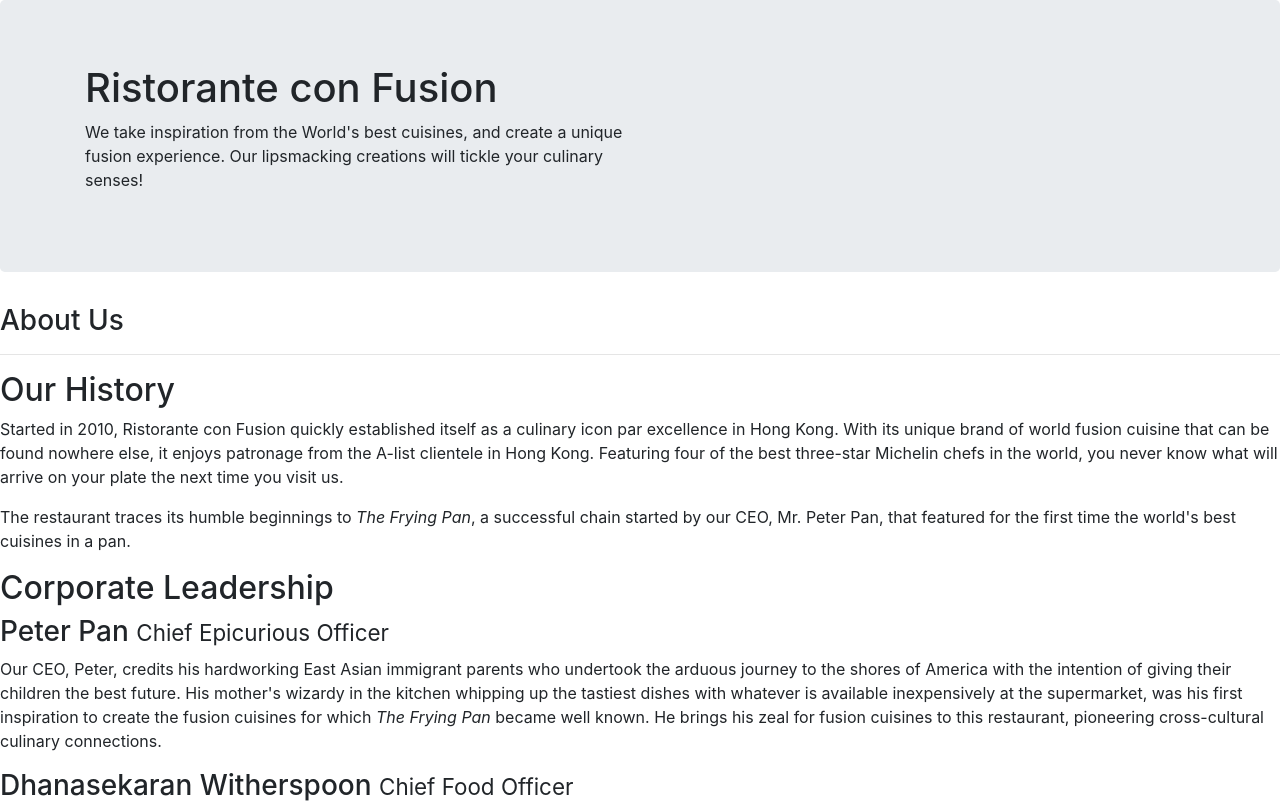
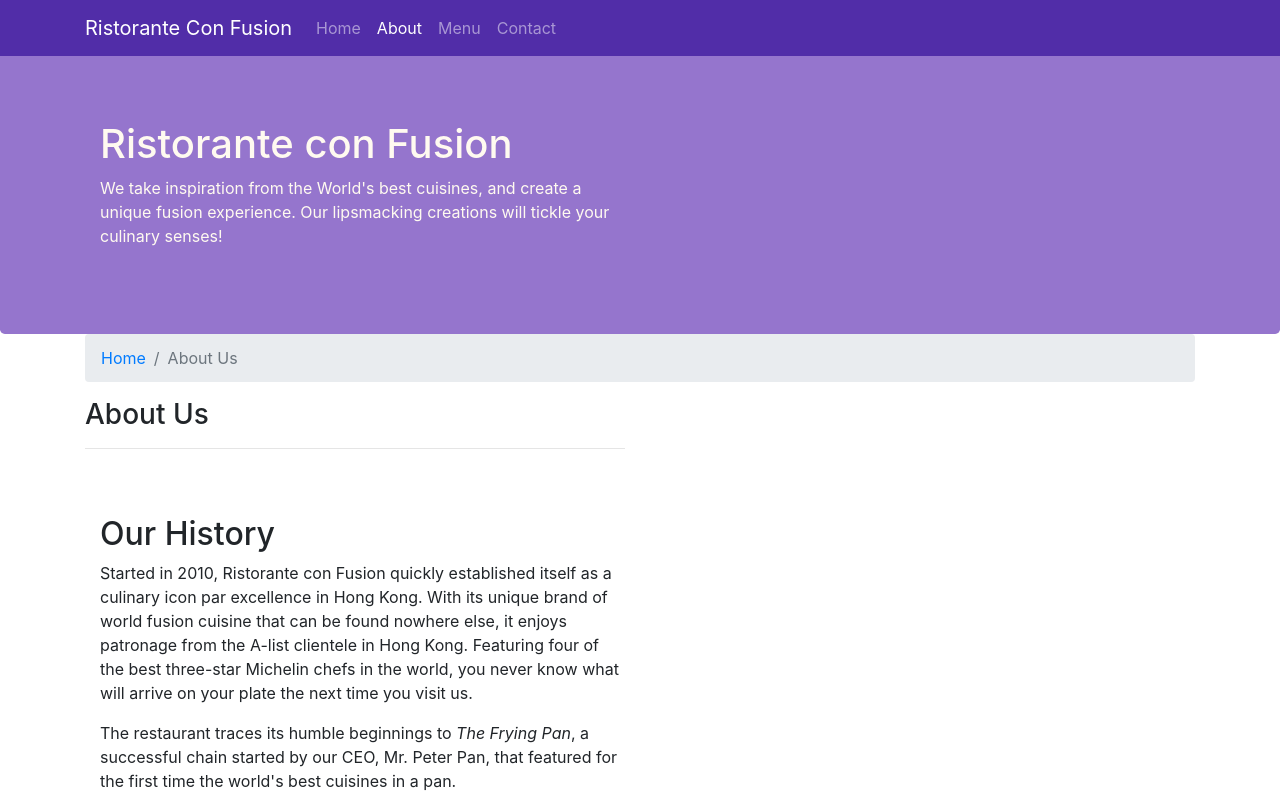
Before and after one commit to Devarsh-Dave/restaurant_bootstrap, a website: page aboutus.html in a window 1280 px wide. Shown: the top 806 px of the page. Drawn offline with nearby package versions, Linux system fonts and the light colour scheme.

Commit message:
Navbar and breadcrum

```diff
--- a/CSS/style.css
+++ b/CSS/style.css
@@ -28,3 +28,12 @@ address{
     margin:0px;
     color:#0f0f0f;
 }
+
+body{
+    padding:50px 0px 0px 0px;
+    z-index:0;
+}
+
+.navbar-dark {
+     background-color: #512DA8;
+}
--- a/aboutus.html
+++ b/aboutus.html
@@ -7,9 +7,28 @@
     <!-- Bootstrap CSS -->
     <link rel="stylesheet" href="node_modules/bootstrap/dist/css/bootstrap.min.css">
 
+    <link rel="stylesheet" href="CSS/style.css">
+
 </head>
 
 <body>
+
+    <nav class="navbar navbar-dark navbar-expand-sm  fixed-top">
+        <div class="container">
+            <button class="navbar-toggler" type="button" data-toggle="collapse" data-target="#Navbar">
+                <span class="navbar-toggler-icon"></span>
+            </button>
+           <a class="navbar-brand" href="./index.html">Ristorante Con Fusion</a>
+                <div class="collapse navbar-collapse" id="Navbar">
+                    <ul class="navbar-nav mr-auto">
+                        <li class="nav-item"><a class="nav-link" href="./index.html">Home</a></li>
+                        <li class="nav-item active"><a class="nav-link" href="#">About</a></li>
+                        <li class="nav-item"><a class="nav-link" href="#">Menu</a></li>
+                        <li class="nav-item"><a class="nav-link" href="#">Contact</a></li>
+                    </ul>
+                </div>
+        </div>
+    </nav>
 
     <header class="jumbotron">
         <div class="container">
@@ -18,42 +37,54 @@
                     <h1>Ristorante con Fusion</h1>
                     <p>We take inspiration from the World's best cuisines, and create a unique fusion experience. Our lipsmacking creations will tickle your culinary senses!</p>
                 </div>
-                <div class="col-12 col-sm">
-                </div>
+                <!-- <div class="col-12 col-sm">
+                </div> -->
             </div>
         </div>
     </header>
 
-    <div>
-        <div>
-            <div>
+    <div class="container">
+        <ol class="col-12 breadcrumb">
+            <li class="breadcrumb-item"><a href="./index.html">Home</a></li>
+            <li class="breadcrumb-item active">About Us</li>
+        </ol>
+        <div class="row">
+            <div class="col-12 col-sm-6">
                <h3>About Us</h3>
                <hr>
             </div>
         </div>
 
-        <div>
-            <div>
+        <div class="row-content">
+            <div class="col-12 col-sm-6">
                 <h2>Our History</h2>
                 <p>Started in 2010, Ristorante con Fusion quickly established itself as a culinary icon par excellence in Hong Kong. With its unique brand of world fusion cuisine that can be found nowhere else, it enjoys patronage from the A-list clientele in Hong Kong.  Featuring four of the best three-star Michelin chefs in the world, you never know what will arrive on your plate the next time you visit us.</p>
                 <p>The restaurant traces its humble beginnings to <em>The Frying Pan</em>, a successful chain started by our CEO, Mr. Peter Pan, that featured for the first time the world's best cuisines in a pan.</p>
             </div>
-            <div>
-            </div>
+            <!-- <div >
+            </div> -->
         </div>
 
 
-        <div>
-            <div>
+        <div class="row-content">
+            <div class="col-12 ">
                 <h2>Corporate Leadership</h2>
                 <h3>Peter Pan <small>Chief Epicurious Officer</small></h3>
-                <p>Our CEO, Peter, credits his hardworking East Asian immigrant parents who undertook the arduous journey to the shores of America with the intention of giving their children the best future. His mother's wizardy in the kitchen whipping up the tastiest dishes with whatever is available inexpensively at the supermarket, was his first inspiration to create the fusion cuisines for which <em>The Frying Pan</em> became well known. He brings his zeal for fusion cuisines to this restaurant, pioneering cross-cultural culinary connections.</p>
+                <!-- <div class="d-none d-sm-block"> -->
+                <p class="d-none d-sm-block">Our CEO, Peter, credits his hardworking East Asian immigrant parents who undertook the arduous journey to the shores of America with the intention of giving their children the best future. His mother's wizardy in the kitchen whipping up the tastiest dishes with whatever is available inexpensively at the supermarket, was his first inspiration to create the fusion cuisines for which <em>The Frying Pan</em> became well known. He brings his zeal for fusion cuisines to this restaurant, pioneering cross-cultural culinary connections.</p>
+                <!-- </div> -->
                 <h3>Dhanasekaran Witherspoon <small>Chief Food Officer</small></h3>
+                <div class="d-none d-sm-block">
                 <p>Our CFO, Danny, as he is affectionately referred to by his colleagues, comes from a long established family tradition in farming and produce. His experiences growing up on a farm in the Australian outback gave him great appreciation for varieties of food sources. As he puts it in his own words, <em>Everything that runs, wins, and everything that stays, pays!</em></p>
+                </div>
                 <h3>Agumbe Tang <small>Chief Taste Officer</small></h3>
+                <div class="d-none d-sm-block">
                 <p>Blessed with the most discerning gustatory sense, Agumbe, our CTO, personally ensures that every dish that we serve meets his exacting tastes. Our chefs dread the tongue lashing that ensues if their dish does not meet his exacting standards. He lives by his motto, <em>You click only if you survive my lick.</em></p>
+                </div>
                 <h3>Alberto Somayya <small>Executive Chef</small></h3>
+                <div class="d-none d-sm-block">
                 <p>Award winning three-star Michelin chef with wide International experience having worked closely with whos-who in the culinary world, he specializes in creating mouthwatering Indo-Italian fusion experiences. He says, <em>Put together the cuisines from the two craziest cultures, and you get a winning hit! Amma Mia!</em></p>
+                </div>
             </div>
        </div>
 
@@ -65,7 +96,7 @@
                 <div class="col-4 offset-1 col-sm-2">
                     <h5>Links</h5>
                     <ul class="list-unstyled">
-                        <li><a href="#">Home</a></li>
+                        <li><a href="index.html">Home</a></li>
                         <li><a href="#">About</a></li>
                         <li><a href="#">Menu</a></li>
                         <li><a href="#">Contact</a></li>
@@ -100,6 +131,10 @@
            </div>
         </div>
     </footer>
+    <!-- jQuery first, then Popper.js, then Bootstrap JS. -->
+    <script src="node_modules/jquery/dist/jquery.slim.min.js"></script>
+    <script src="node_modules/popper.js/dist/umd/popper.min.js"></script>
+    <script src="node_modules/bootstrap/dist/js/bootstrap.min.js"></script>
 
 </body>
 
```
Also changed, not shown: index.html (+16 -0 lines).
